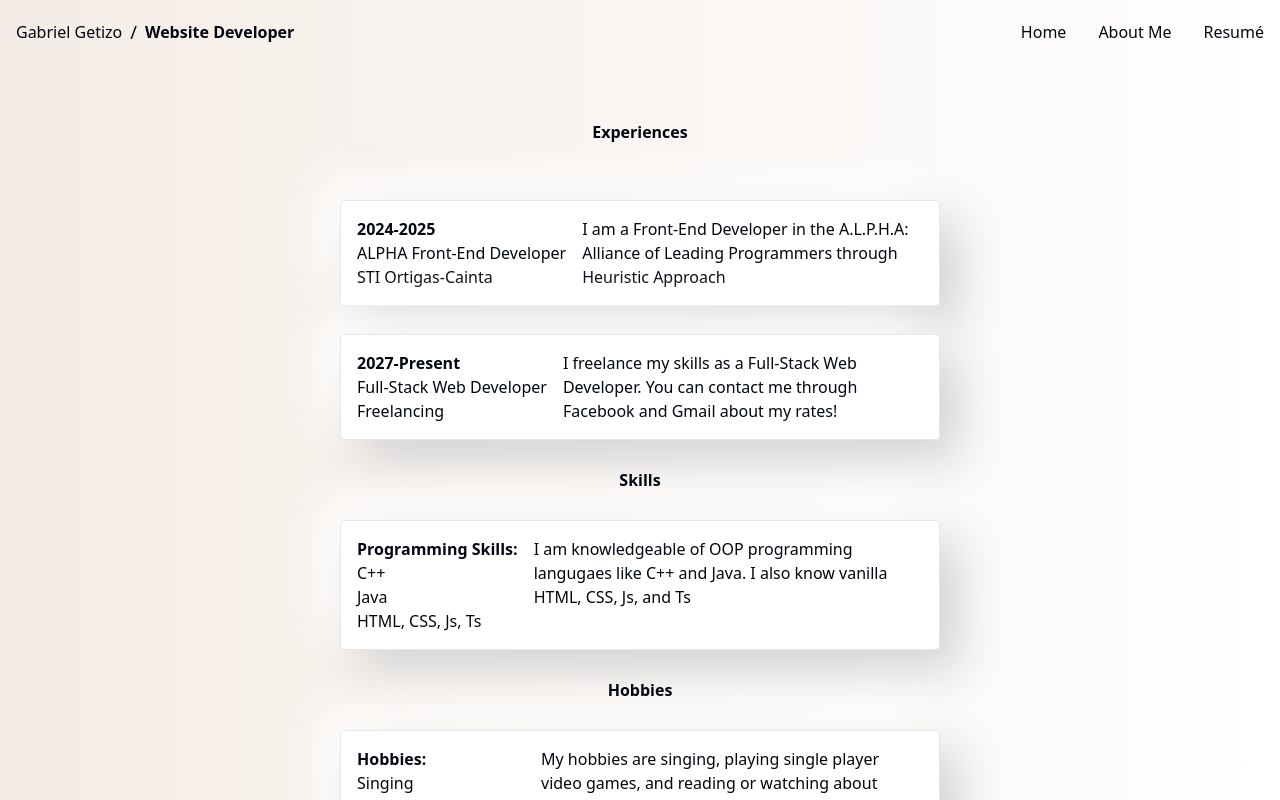
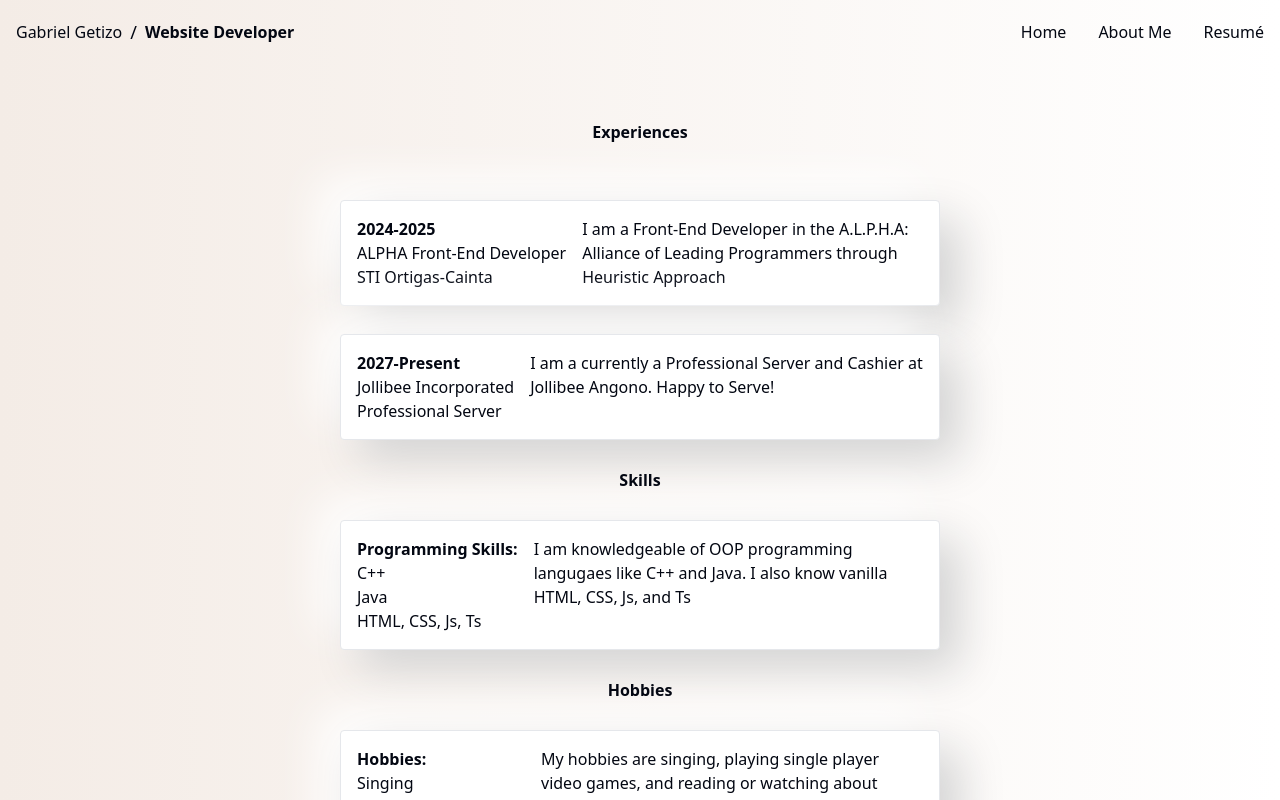
Before and after one commit to GGetizo/Getizo_Resume, a Next.js app: page /curriculumVitae in a window 1280 px wide. Shown: the top 800 px of the page. Built offline with nearby package versions, Linux system fonts and the light colour scheme.

Commit message:
added skills for later

```diff
--- a/src/app/curriculumVitae/page.tsx
+++ b/src/app/curriculumVitae/page.tsx
@@ -41,12 +41,11 @@ export default function Page(){
       <CardContent className="p-4 flex flex-row justify-between space-x-4">
         <div className="flex-shrink-0">
           <p className="text-base font-bold">2027-Present</p>
-          <p className="lg:text-base text-sm font-medium">Full-Stack Web Developer</p>
-          <p className="lg:text-base text-sm">Freelancing</p>
+          <p className="lg:text-base text-sm font-medium">Jollibee Incorporated</p>
+          <p className="lg:text-base text-sm">Professional Server</p>
         </div>
         <div className="flex-grow">
-            <p className="lg:text-base text-sm">I freelance my skills as a Full-Stack Web Developer. You can contact me through
-              Facebook and Gmail about my rates!
+            <p className="lg:text-base text-sm">I am a currently a Professional Server and Cashier at Jollibee Angono. Happy to Serve!
             </p>
         </div>
       </CardContent>
@@ -81,6 +80,7 @@ export default function Page(){
           <p className="lg:text-base text-sm">Singing</p>
           <p className="lg:text-base text-sm">Playing Video Games</p>
           <p className="lg:text-base text-sm">Reading about History</p>
+          <p className="lg:text-base text-sm">Professional GG</p>
         </div>
         <div className="flex-grow">
           <p className="lg:text-base text-sm">My hobbies are singing, playing single player video games, and reading or watching about history. </p>
```
